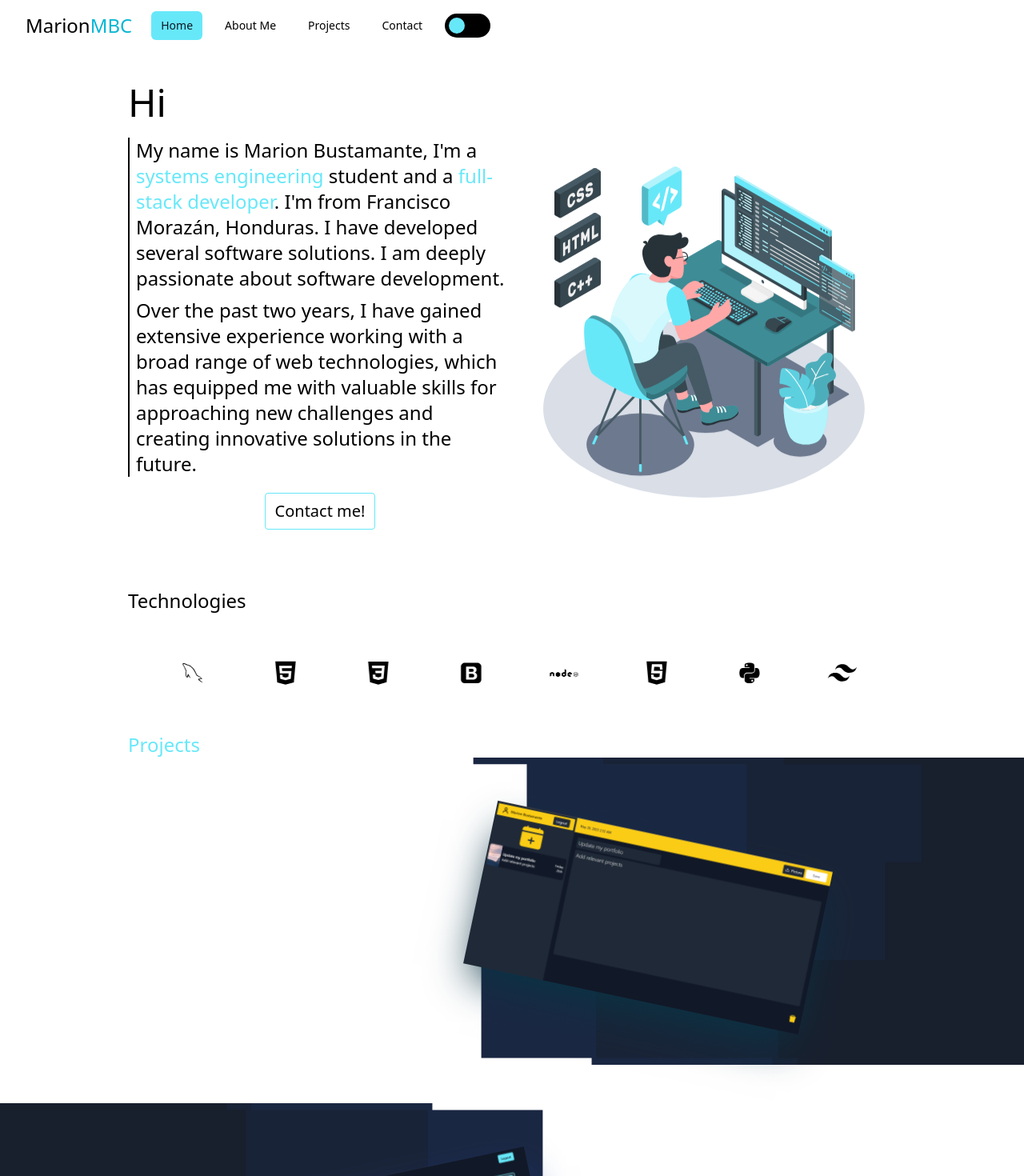
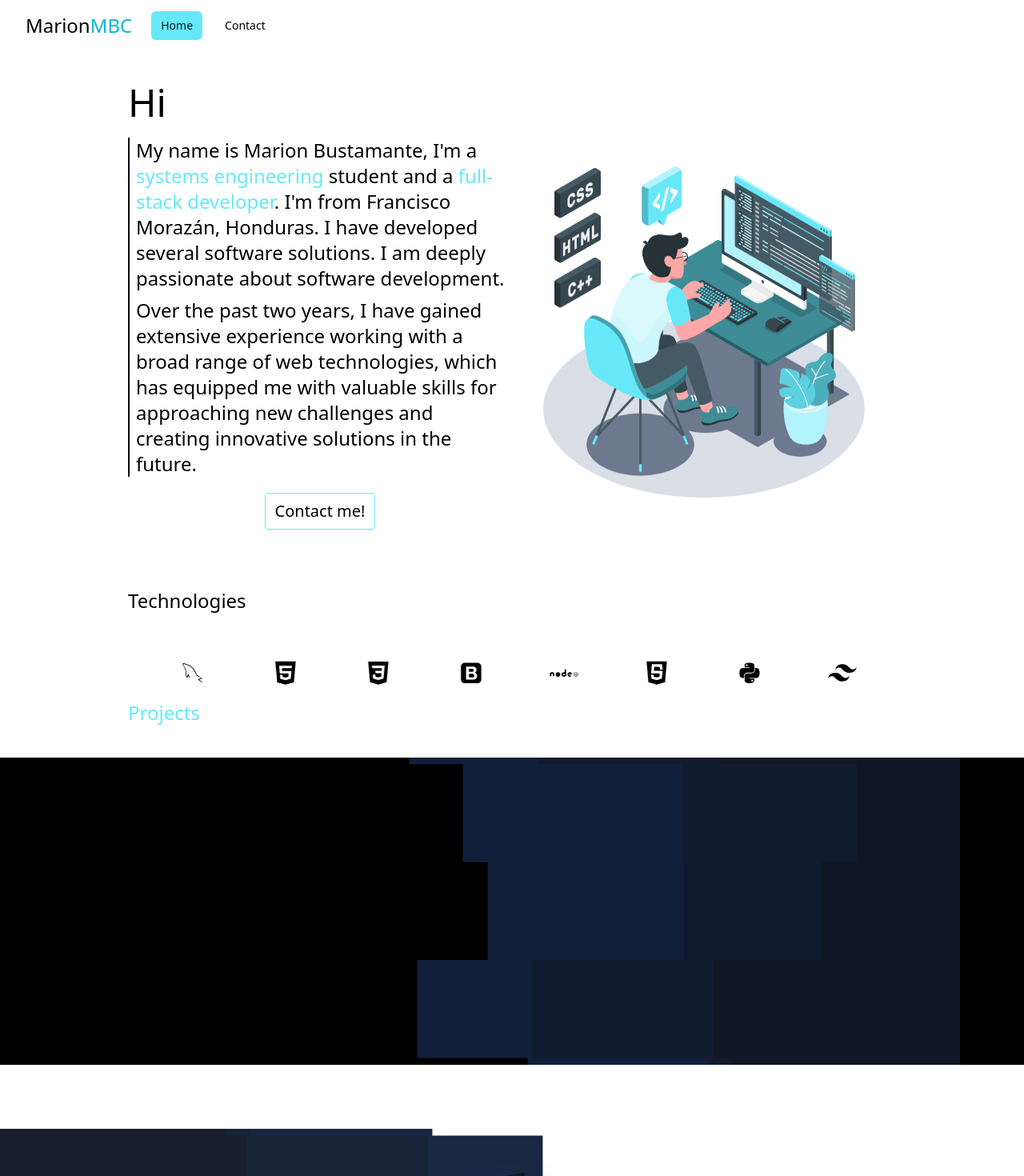
Before and after one commit to MarionMBC/portfolio-react, a React (Create React App) app: page / in a window 1280 px wide. Shown: the top 1470 px of the page at 80% size. Built offline with nearby package versions, Linux system fonts and the light colour scheme.

Commit message:
Proyecto

```diff
--- a/src/components/NavBar/NavBar.js
+++ b/src/components/NavBar/NavBar.js
@@ -1,14 +1,12 @@
 
-import { Fragment } from 'react'
-import { Disclosure, Menu, Transition } from '@headlessui/react'
+import { Fragment, useState } from 'react'
+import { Disclosure } from '@headlessui/react'
 import { NavLink } from 'react-router-dom'
 import { Bars3Icon, XMarkIcon } from '@heroicons/react/24/outline'
 import './NavBar.css'
 
 const navigation = [
     { name: 'Home', to: '/home', current: true },
-    { name: 'About Me', to: '/about', current: false },
-    { name: 'Projects', to: '/projects', current: false },
     { name: 'Contact', to: '/contact', current: false },
 ]
 
@@ -17,6 +15,9 @@ function classNames(...classes) {
 }
 
 export default function NavBar({ setDarkToggle, darkToggle }) {
+
+    const [activeTab, setActiveTab] = useState(navigation[0].name); // Estado para mantener la pestaña activa
+
     return (
         <Disclosure as="nav" className="bg-white dark:bg-gray-900">
             {({ open }) => (
@@ -49,20 +50,18 @@ export default function NavBar({ setDarkToggle, darkToggle }) {
                                 <NavLink
                                     key={item.name}
                                     to={item.to}
+                                    onClick={() => setActiveTab(item.name)} // Actualiza la pestaña activa al hacer clic
                                     className={classNames(
-                                                    item.current ? 'bg-cyan-300 text-gray-900' : 'text-black hover:bg-black hover:text-white dark:text-white dark:hover:bg-white dark:hover:text-black',
+                                        item.name === activeTab ? 'bg-cyan-300 text-gray-900' : 'text-black hover:bg-black hover:text-white dark:text-white dark:hover:bg-white dark:hover:text-black',
                                         'rounded-md px-3 py-2 text-sm font-medium'
                                     )}
-                                                aria-current={item.current ? 'page' : undefined}
+                                    aria-current={item.name === activeTab ? 'page' : undefined}
                                 >
                                     {item.name}
                                 </NavLink>
                             ))}
                             <div className='justify-self-end'>
-                                            <label className="toggleDarkBtn">
-                                                <input type="checkbox" onClick={() => setDarkToggle(!darkToggle)} />
-                                                <span className="slideBtnTg round"></span>
-                                            </label>
+                                {/* ... (resto del código) */}
                             </div>
                         </div>
                     </div>
@@ -73,23 +72,25 @@ export default function NavBar({ setDarkToggle, darkToggle }) {
                     </div>
 
                     <Disclosure.Panel className="sm:hidden">
-                        <div className="space-y-1 px-2 pb-3 pt-2">
+    <div className="space-y-1 px-2 pb-3 pt-2 bg-white dark:bg-gray-900">
         {navigation.map((item) => (
             <NavLink
                 key={item.name}
                 as="a"
                 to={item.to}
+                onClick={() => setActiveTab(item.name)} // Actualiza la pestaña activa al hacer clic
                 className={classNames(
-                                        item.current ? 'bg-black text-white' : 'text-black hover:bg-black hover:text-white',
+                    item.name === activeTab ? 'bg-cyan-300 text-gray-900' : 'text-black hover:bg-black hover:text-white dark:text-white dark:hover:bg-white dark:hover:text-black',
                     'block rounded-md px-3 py-2 text-base font-medium'
                 )}
-                                    aria-current={item.current ? 'page' : undefined}
+                aria-current={item.name === activeTab ? 'page' : undefined}
             >
                 {item.name}
             </NavLink>
         ))}
     </div>
 </Disclosure.Panel>
+
                 </>
             )}
         </Disclosure>
--- a/src/hooks/useForm.js
+++ b/src/hooks/useForm.js
@@ -45,11 +45,11 @@ export const useForm = (initialState = {}) => {
 		setFormState({ ...formState, [target.name]: target.files});
 	}
 
-	 const handleInputCheck = ({ target }) => {
+	/*  const handleInputCheck = ({ target }) => {
 		console.log(target.checked);
 		const value = target.checked ? 1 : 0; // Convertir true a 1 y false a 0
 		return value;
-	}
+	} */
 
 	const reset = (newFormState = initialState) => {
 		setFormState(newFormState);
--- a/src/index.css
+++ b/src/index.css
@@ -4,5 +4,5 @@
 
 body {
 
-    background-color: rgb(255 255 255)
+    background-color: #111827;
 }
--- a/src/pages/Contact.jsx
+++ b/src/pages/Contact.jsx
@@ -1,8 +1,9 @@
-import {motion, useIsPresent, useScroll, useSpring } from "framer-motion";
+/* import {motion, useIsPresent, useScroll, useSpring } from "framer-motion";
+ */
 import React from "react";
 export default function Contact() {
 
-    const { scrollYProgress } = useScroll();
+/*     const { scrollYProgress } = useScroll();
   const scaleX = useSpring(scrollYProgress, {
     stiffness: 100,
     damping: 30,
@@ -10,7 +11,7 @@ export default function Contact() {
   });
     const isPresent = useIsPresent();
 
-
+ */
 
 
     return (
@@ -69,13 +70,7 @@ export default function Contact() {
                     </div>
                 </div>
             </div>
-            <motion.div
-        initial={{ scaleX: 1 }}
-        animate={{ scaleX: 0, transition: { duration: 0.5, ease: "circOut" } }}
-        exit={{ scaleX: 1, transition: { duration: 0.5, ease: "circIn" } }}
-        style={{ originX: isPresent ? 0 : 1 }}
-        className="privacy-screen"
-      />
+
         </>
     );
 }
--- a/src/pages/HomeScreen.jsx
+++ b/src/pages/HomeScreen.jsx
@@ -1,29 +1,24 @@
-import React, { useEffect, useRef, useState } from 'react'
+import React, { useRef } from 'react'
 import { AiFillGithub } from 'react-icons/ai'
 import { DiBootstrap, DiCss3, DiHtml5, DiJavascript, DiMsqlServer, DiMysql, DiNodejs, DiPython, DiReact } from 'react-icons/di'
 import { SiFirebase, SiGithub, SiLinkedin, SiTailwindcss } from 'react-icons/si'
 import img2 from '../img/code1.svg'
 import layeredStep from '../img/layered-step-2.1.svg'
-import journal from '../img/journal.png'
 import syncPro from '../img/Syncpro.png'
 import heroes from '../img/heroes.png'
 import { motion } from 'framer-motion'
-import { Link, Navigate, useNavigate } from 'react-router-dom'
+import { useNavigate } from 'react-router-dom'
 export const HomeScreen = () => {
     const constraintsRef = useRef(null);
 
     const navigate = useNavigate()
 
-
-
-
-
     return (
         <>
-            <main className='h-fit  overflow-hidden bg-white dark:bg-gray-900 dark:text-white'>
+            <main className='h-fit overflow-hidden bg-white dark:bg-gray-900 dark:text-white'>
                 <div className='px-5 mt-10 lg:px-40'>
-                    <div className='grid grid-cols-2 items-center justify-between'>
-                        <div>
+                    <div className='grid-cols-1 grid md:grid-cols-2 items-center justify-between'>
+                        <div className=''>
                             <p className='text-5xl mb-5 dark:text-cyan-300'>
                                 Hi
                             </p>
@@ -50,9 +45,9 @@ export const HomeScreen = () => {
                                     drag dragConstraints={constraintsRef}
                                 >
                                     <button
-                                    onClick={()=>navigate('/contact')}
+                                        onClick={() => navigate('/contact')}
 
-                                     className='m-5 text-xl px-3 py-2 border  hover:bg-cyan-500 flex transition-all border-cyan-300 rounded ease-linear hover:duration-150 hover:scale-105'>Contact me!</button>
+                                        className='m-5 text-xl px-3 py-2 border  hover:bg-cyan-500 flex transition-all border-cyan-300 rounded ease-linear hover:duration-150 hover:scale-105'>Contact me!</button>
                                 </motion.div>
                             </motion.div>
                         </div>
@@ -100,15 +95,13 @@ export const HomeScreen = () => {
                     </div>
                 </div>
 
-                <div className='h-96 mt-10 mb-20 relative'>
-                    <p className='px-5 lg:px-40 text-2xl text-cyan-300'>Projects</p>
-                    <img className='w-screen h-96 object-cover animate-pulse' alt='...' src={layeredStep} />
-                    {/*                     <span className='absolute text-cyan-300 font-medium delay-700 animate-pulse duration-700 text-xl right-[615px] top-14'>Hover Me!</span>
- */}
-                    <div className='group'>
-                        <img alt='' className="absolute group-hover:backdrop-blur-lg shadow-2xl shadow-cyan-950  h-52 rotate-12 top-32 group-hover:h-full group-hover:right-10 group-hover:top-8 group-hover:rotate-0 transition-all ease-in-out right-64 duration-700  font-bold" src={journal}></img>
+                <p className='px-5 lg:px-40 text-2xl text-cyan-300'>Projects</p>
+                <div className='grid grid-cols-1 h-96 mt-10 mb-20 bg-black relative'>
+                    <img className='absolute right-20 col-span-1 md:w-screen md:h-96 object-cover animate-pulse' alt='...' src={layeredStep} />
+                    {/* <div className='group flex justify-center'>
+                        <img alt='' className="absolute group-hover:backdrop-blur-lg shadow-2xl shadow-cyan-950  h-52 rotate-12 top-9 md:top-32 md:group-hover:h-full group-hover:right-10 group-hover:top-8 group-hover:rotate-0 transition-all ease-in-out right-64 duration-700  font-bold" src={journal}></img>
                         <span className='absolute scale-0 rounded-full px-10 py-3 text-xl bg-gray-900 hover:bg-blue-900 text-white cursor-pointer group-hover:scale-100 right-80 transition-all hover:shadow-lg hover:shadow-cyan-900 top-52' >Visit</span>
-                    </div>
+                    </div> */}
                 </div>
 
                 <div className='h-96 mb-10 relative'>
```
Lines whose indentation alone changed are shown as unchanged.
